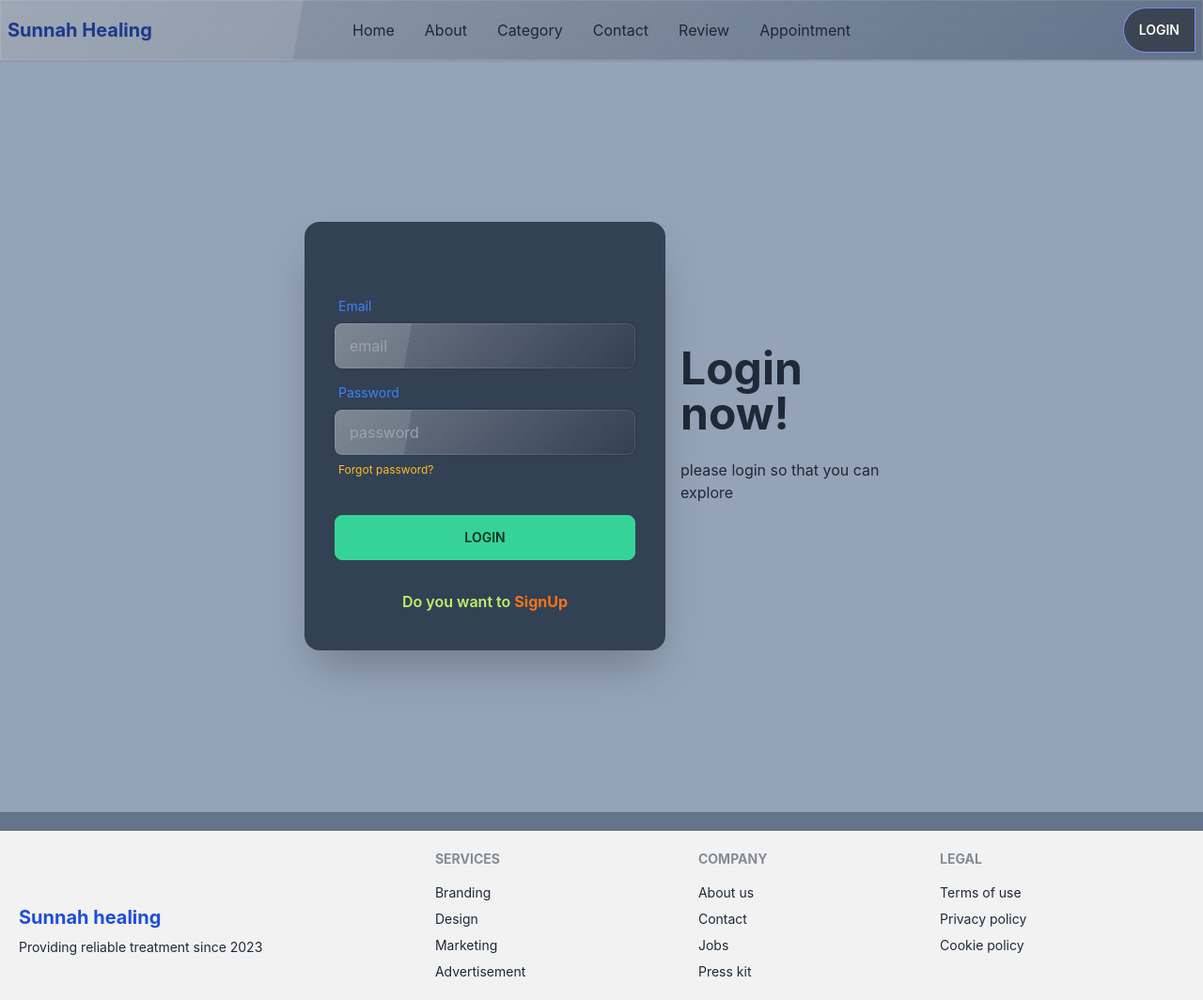
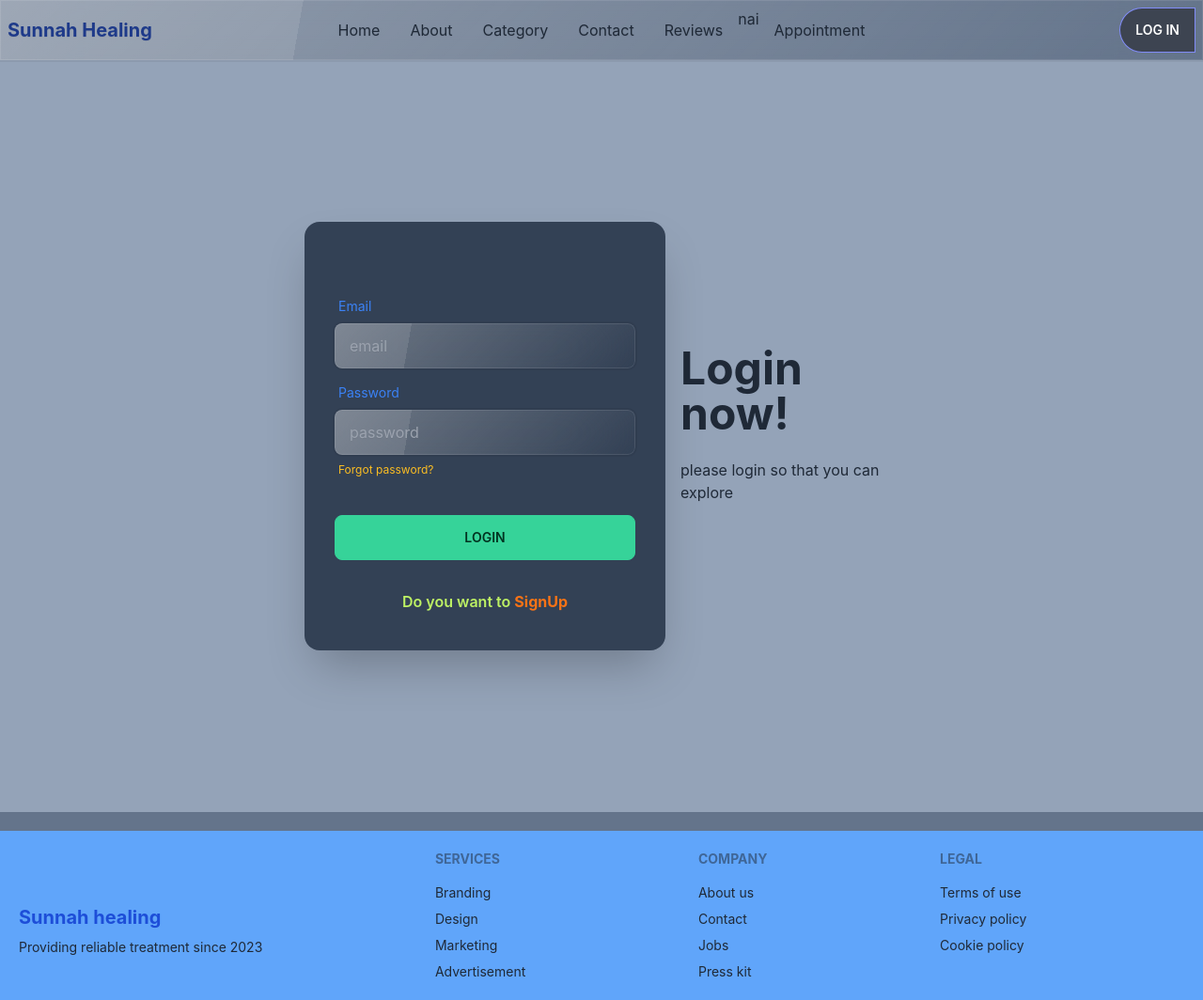
Before and after one commit to Zahid-sadi/sunnah-healing, a React (Create React App) app: page /login in a window 1280 px wide. Shown: the whole page at 94% size. Built offline with nearby package versions, Linux system fonts and the light colour scheme; no server answers.

Commit message:
auth-fix

```diff
--- a/package.json
+++ b/package.json
@@ -14,6 +14,7 @@
     "react-dom": "^18.2.0",
     "react-router-dom": "^6.11.2",
     "react-scripts": "5.0.1",
+    "react-toastify": "^9.1.3",
     "web-vitals": "^2.1.4"
   },
   "scripts": {
--- a/src/App.js
+++ b/src/App.js
@@ -2,12 +2,14 @@ import { RouterProvider } from "react-router";
 import "./App.css";
 import router from "./Pages/Routes/Router/Router";
 import 'react-day-picker/dist/style.css';
+import { ToastContainer } from "react-toastify";
 
 
 function App() {
     return (
         <div className="mx-auto">
             <RouterProvider router={router}></RouterProvider>
+            <ToastContainer></ToastContainer>
         </div>
     );
 }
--- a/src/Contexts/AuthProvider.jsx
+++ b/src/Contexts/AuthProvider.jsx
@@ -1,5 +1,5 @@
 import React, { createContext, useEffect, useState } from 'react';
-import {createUserWithEmailAndPassword, getAuth, onAuthStateChanged, signInWithEmailAndPassword} from 'firebase/auth';
+import {createUserWithEmailAndPassword, getAuth, onAuthStateChanged, signInWithEmailAndPassword, signOut} from 'firebase/auth';
 import app from '../firebase/firebase.config';
 
 export  const AuthContext = createContext();
@@ -19,6 +19,13 @@ const AuthProvider = ({children}) => {
         return signInWithEmailAndPassword(auth,email,password);
     }
 
+    const updateUser = (userInfo)=>{
+        updateUser(user, userInfo)
+    }
+
+    const logOut =()=>{
+     return signOut(auth);
+    }
     useEffect(() => {
         const unsubscribe = onAuthStateChanged(auth, currentUser => {
             setUser(currentUser);
@@ -33,7 +40,10 @@ const AuthProvider = ({children}) => {
 
     const contextInfo ={
         createUser,
+        updateUser,
         loginUser,
+        logOut,
+        user
     }
 
     return (
--- a/src/Pages/Login/Login.jsx
+++ b/src/Pages/Login/Login.jsx
@@ -1,6 +1,8 @@
 import React, { useContext } from "react";
 import {Link} from "react-router-dom";
 import { AuthContext } from "../../Contexts/AuthProvider";
+import {  toast } from 'react-toastify';
+import 'react-toastify/dist/ReactToastify.css';
 
 const Login = () => {
 
@@ -18,7 +20,7 @@ const Login = () => {
         .then(result =>{
             const user = result.user;
             console.log(user);
-
+            toast.success('Successfully Login')
         })
         .then(error =>console.log(error));
     }
--- a/src/Pages/Shared/Footer/Footer.jsx
+++ b/src/Pages/Shared/Footer/Footer.jsx
@@ -4,7 +4,7 @@ import { Link } from "react-router-dom";
 const Footer = () => {
     return (
 
-            <footer className="footer p-10gird bg-base-200 text-base-content mt-5 p-5">
+            <footer className="footer p-10gird bg-blue-400 text-base-content mt-5 p-5">
                 <div>
                     <svg
                         width="50"
--- a/src/Pages/Shared/Navbar/Navbar.jsx
+++ b/src/Pages/Shared/Navbar/Navbar.jsx
@@ -1,7 +1,24 @@
-import React from "react";
+import React, {useContext} from "react";
 import {Link} from "react-router-dom";
+import {AuthContext} from "../../../Contexts/AuthProvider";
+import { ToastContainer, toast } from 'react-toastify';
+import 'react-toastify/dist/ReactToastify.css';
 
 const Navbar = () => {
+    const {user,logOut} = useContext(AuthContext);
+
+    const logOutHandler = ()=> {
+
+      logOut()
+      .then(()=>{
+        toast.warn('SignOut successfully')
+      })
+      .catch(error=>{
+        console.log(error);
+      })
+
+    }
+
     const navItems = (
         <>
             <li>
@@ -17,15 +34,18 @@ const Navbar = () => {
                 <Link to="/contact">Contact</Link>
             </li>
             <li>
-                <Link to="/review">Review</Link>
+                <Link to="/review">Reviews</Link>
             </li>
+            {
+              user?.uid ?<p className="text-black">hhh{user.displayName}</p>:<p>nai</p>
+            }
             <li>
                 <Link to="/appointment">Appointment</Link>
             </li>
         </>
     );
     return (
-        <div className="navbar bg-green-200  mx-auto glass s">
+        <div className="navbar bg  mx-auto glass s">
             <div className="navbar-start">
                 <div className="dropdown">
                     <label tabIndex={0} className="btn btn-ghost lg:hidden">
@@ -59,9 +79,17 @@ const Navbar = () => {
                 <ul className="menu menu-horizontal px-1 ">{navItems}</ul>
             </div>
             <div className="navbar-end ">
-                <Link to="/login" className="btn border-indigo-400 rounded-s-full">
-                    Login
-                </Link>
+                {user?.uid ? (
+
+                    <Link onClick={logOutHandler} to="/login" className="btn border-indigo-400 rounded-s-full">
+                        Log out
+                    </Link>
+                ) : (
+                    <Link to="/login" className="btn border-indigo-400 rounded-s-full">
+                        Log in
+                    </Link>
+                )}
+
             </div>
         </div>
     );
--- a/src/Pages/SignUp/SignUp.jsx
+++ b/src/Pages/SignUp/SignUp.jsx
@@ -1,14 +1,16 @@
-import React, { useContext } from 'react';
+import React, { useContext, useState } from 'react';
 import { Link } from 'react-router-dom';
 import { AuthContext } from '../../Contexts/AuthProvider';
 
 const SignUp = () => {
-    const {createUser}= useContext(AuthContext)
+    const {createUser,updateUser}= useContext(AuthContext)
+    const [signUpError, setSignUpError]=useState('')
 
 
 
     const handleSignUp = event =>{
         event.preventDefault()
+        setSignUpError('')
 
         const form = event.target;
         const name = form.name.value;
@@ -21,8 +23,19 @@ const SignUp = () => {
         .then(result=>{
             const user = result.user
             console.log(user);
+            const userInfo ={
+                displayName: name
+            }
+            updateUser(userInfo)
+            .then(()=>{})
+            .catch(error=>{console.log(error)});
         })
-        .catch(err =>console.error(err));
+        .catch(err =>{
+            console.error(err)
+
+        setSignUpError(err.message)
+
+        });
 
 
 
@@ -32,8 +45,8 @@ const SignUp = () => {
         <div className="hero min-h-screen bg-slate-400">
             <div className="hero-content flex-col lg:flex-row-reverse">
                 <div className="text-center lg:text-left">
-                    <h1 className="text-5xl font-bold">Login now!</h1>
-                    <p className="py-6">please login so that you can explore</p>
+                    <h1 className="text-5xl font-bold">SignUp now!</h1>
+                    <p className="py-6">please SignUp so that you can explore</p>
                 </div>
                 <div className="card flex-shrink-0 w-full max-w-sm shadow-2xl py-10 bg-slate-700">
                     <form onSubmit={handleSignUp}  className="card-body ">
@@ -56,12 +69,12 @@ const SignUp = () => {
                             <input type="password" name="password" placeholder="password" className="input input-bordered glass hover:bg-white" />
                             <label className="label">
                                 <Link href="#" className="label-text-alt link link-hover text-warning">
-                                    error
+                                    {signUpError && <p>{signUpError}</p>}
                                 </Link>
                             </label>
                         </div>
                         <div className="form-control mt-6">
-                            <input className="btn btn-success" type="submit" value="login" />
+                            <input className="btn btn-success" type="submit" value="Sign Up" />
                         </div>
                     </form>
                     <p className='text-center font-semibold text-lime-300 '>have you an account ?  <Link className=" text-orange-500 font-bold" to='/login'>Login</Link></p>
--- a/tailwind.config.js
+++ b/tailwind.config.js
@@ -6,5 +6,4 @@ module.exports = {
     extend: {},
   },
   plugins: [require("daisyui")],
-
 }
```
Also changed, not shown: 1 other file (tests, documents, lock files or other folders).
